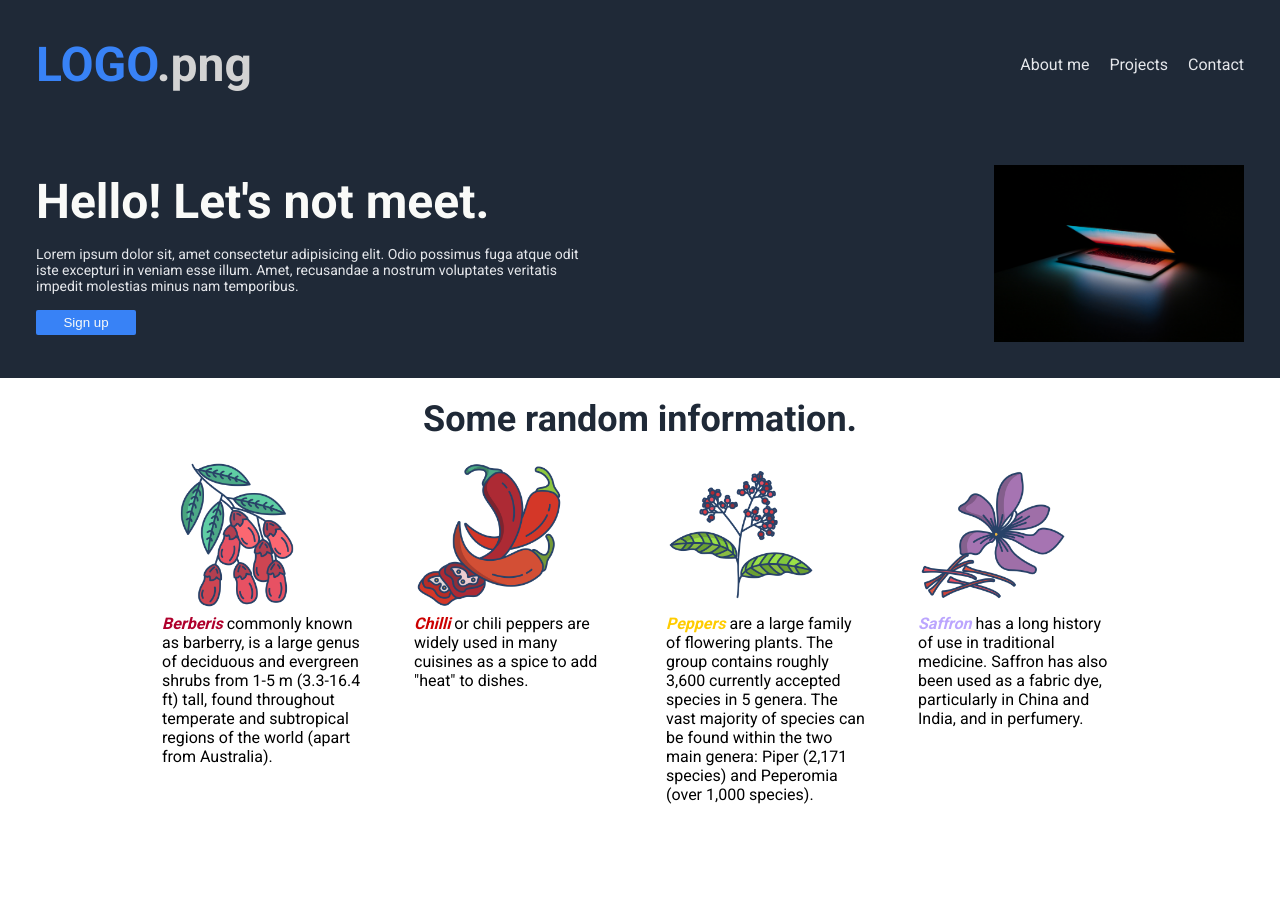
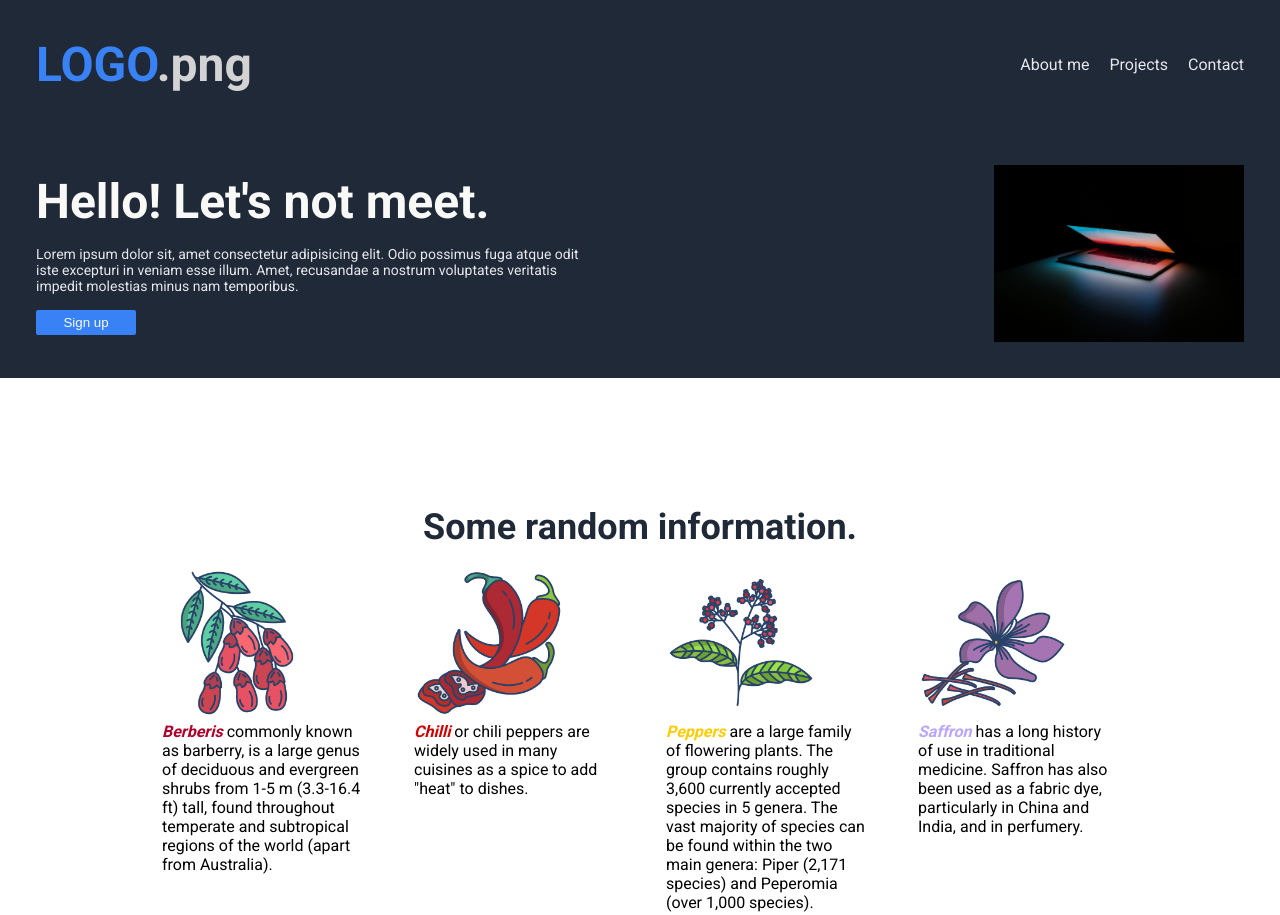
Before and after one commit to aaksant/landing-page, a plain HTML site: page index.html in a window 1280 px wide. Shown: the top 915 px of the page. Drawn offline with Linux system fonts and the light colour scheme.

Commit message:
Change content top margin

```diff
--- a/style.css
+++ b/style.css
@@ -104,7 +104,7 @@ a {
   color: #1F2937;
   font-size: 36px;
   font-weight: bolder;
-  margin: 20px auto 20px;
+  margin: 128px auto 20px;
 }
 
 .main {
```
